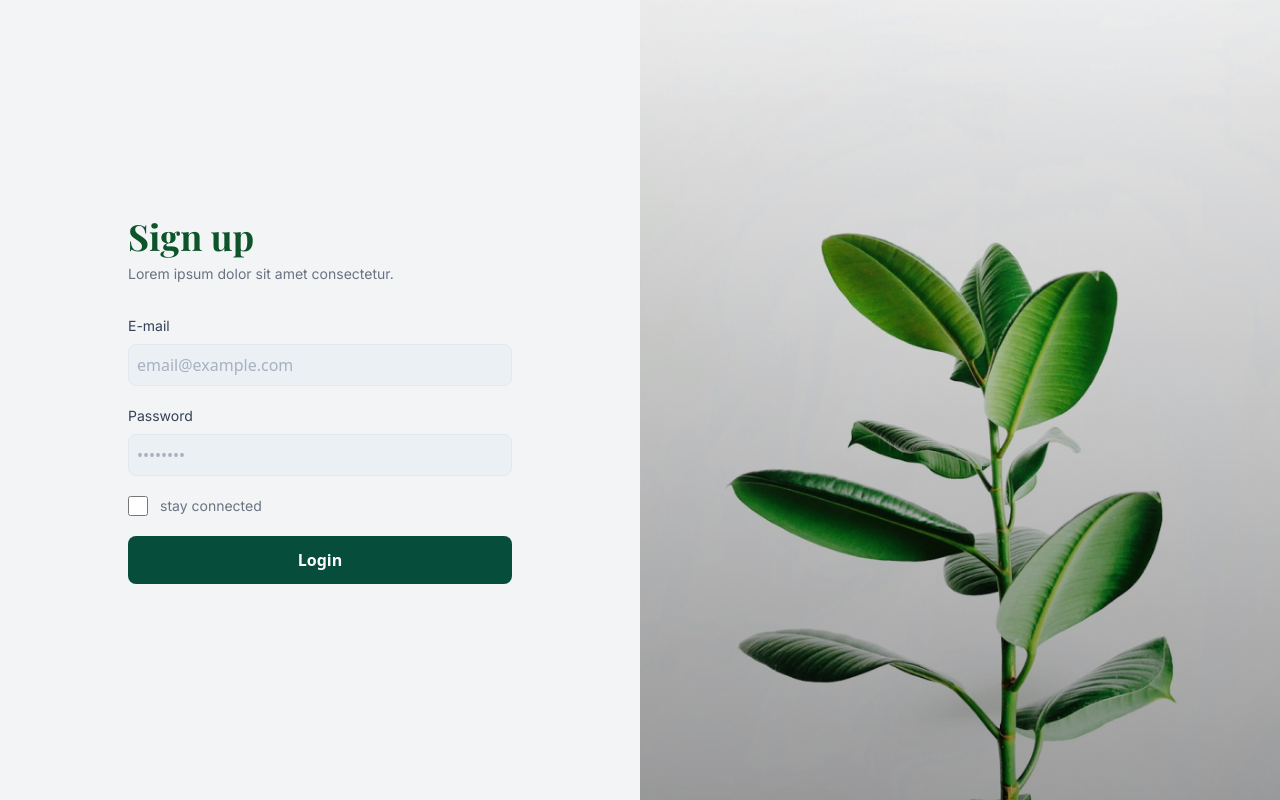
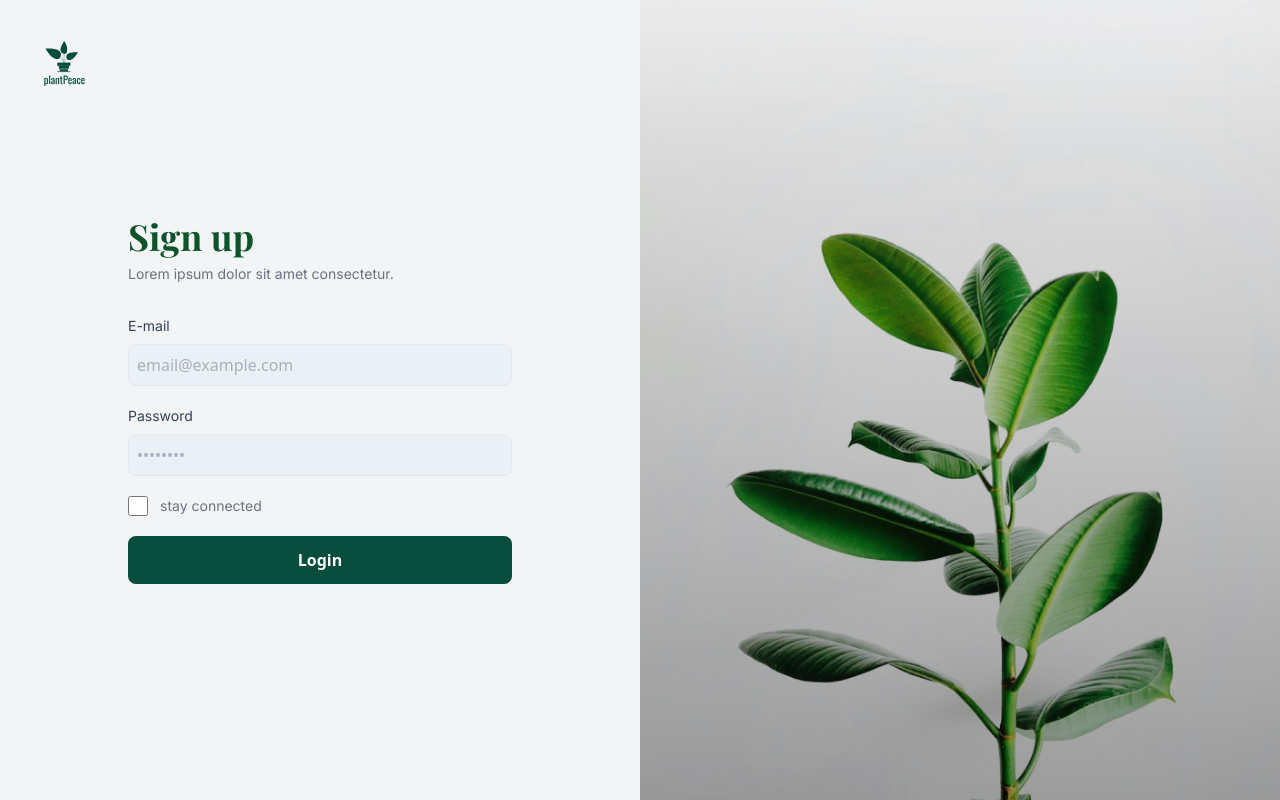
Before and after one commit to LucasZampronio/plantPeace, a React (Vite) app: page /sign-in in a window 1280 px wide. Built offline with nearby package versions, Linux system fonts and the light colour scheme; no server answers; a web font is replaced by a local one.

Commit message:
fix:('Register and login images')

```diff
--- a/src/components/Login/login.tsx
+++ b/src/components/Login/login.tsx
@@ -1,7 +1,7 @@
 import React from "react";
 import PlantImage from "../../images/defautplant.png";
 import { useForm } from "../../hooks/useForm"; // Importe o hook
-
+import LogoImage from '../../images/logoicon.svg';
 interface LoginFormData {
   email: string;
   password: string;
@@ -42,6 +42,11 @@ const LoginForm: React.FC<LoginFormProps> = ({ onSubmit = () => {} }) => {
   return (
     <div className="flex w-full h-screen bg-gray-100">
       <div className="flex-1 flex flex-col justify-center items-center">
+      <div className="absolute top-0 bottom-4 left-0 p-10">
+          <a href="/">
+            <img src={LogoImage} alt="Logo" className="w-12 h-12" />
+          </a>
+        </div>
         {/* Formulário */}
         <div className="flex flex-col gap-12">
           <div className="flex flex-col gap-8">
--- a/src/components/Login/register.tsx
+++ b/src/components/Login/register.tsx
@@ -1,6 +1,6 @@
 import PlantImage from "../../images/defautplant.png";
 import { useForm } from "../../hooks/useForm";
-
+import LogoImage from'../../images/logoicon.svg'
 interface RegisterFormProps {
   onSubmit?: (data: {
     name: string;
@@ -38,6 +38,11 @@ export const RegisterForm: React.FC<RegisterFormProps> = ({
     <div className="min-h-screen bg-[#f8fafc] flex">
       {/* div da esquerda */}
       <div className="flex-1 flex flex-col items-center justify-center relative">
+      <div className="absolute top-0 bottom-4 left-0 p-10">
+          <a href="/">
+            <img src={LogoImage} alt="Logo" className="w-12 h-12" />
+          </a>
+        </div>
         {/* form */}
         <div className="w-full max-w-[424px] flex flex-col gap-8 p-3">
           <div className="flex flex-col">
```
